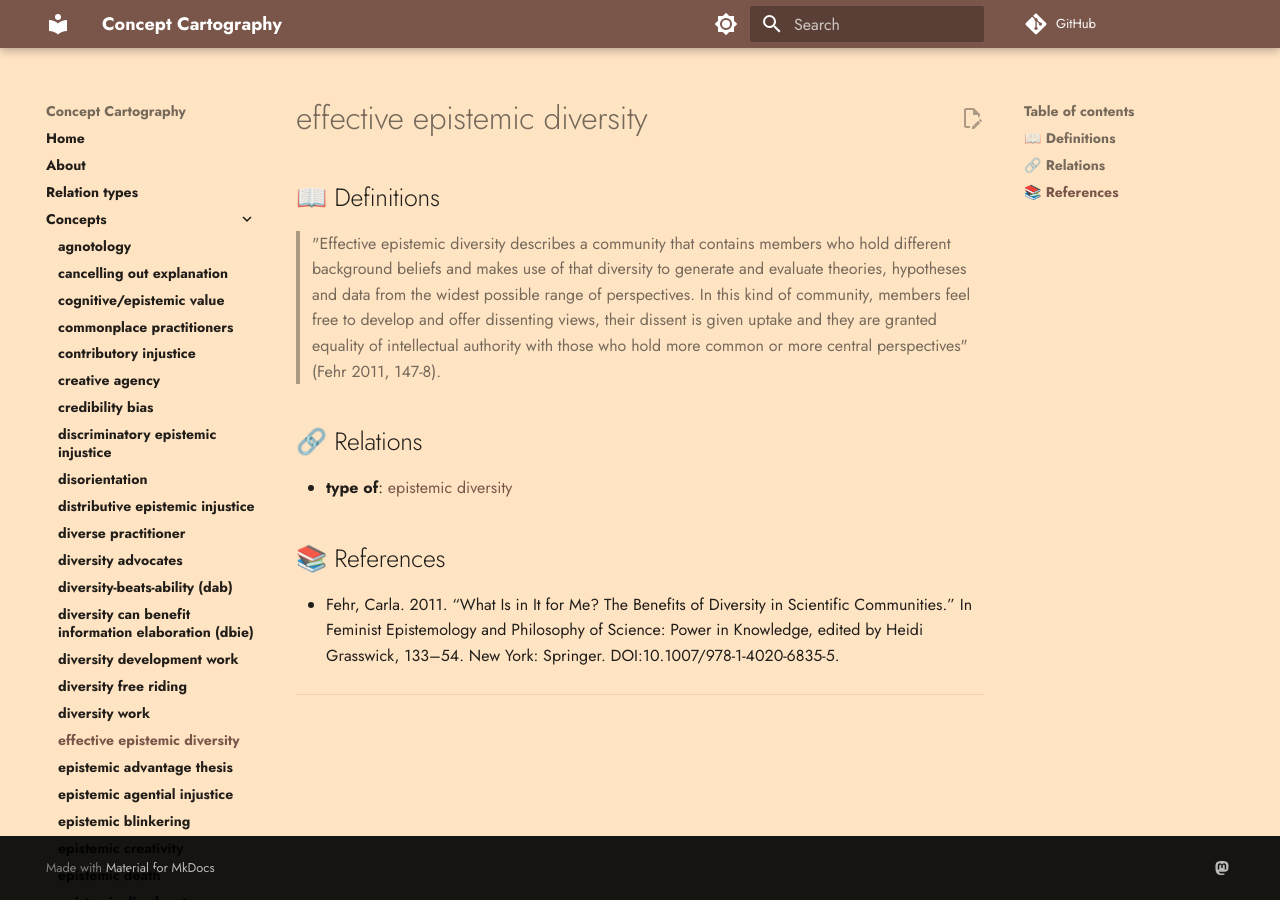
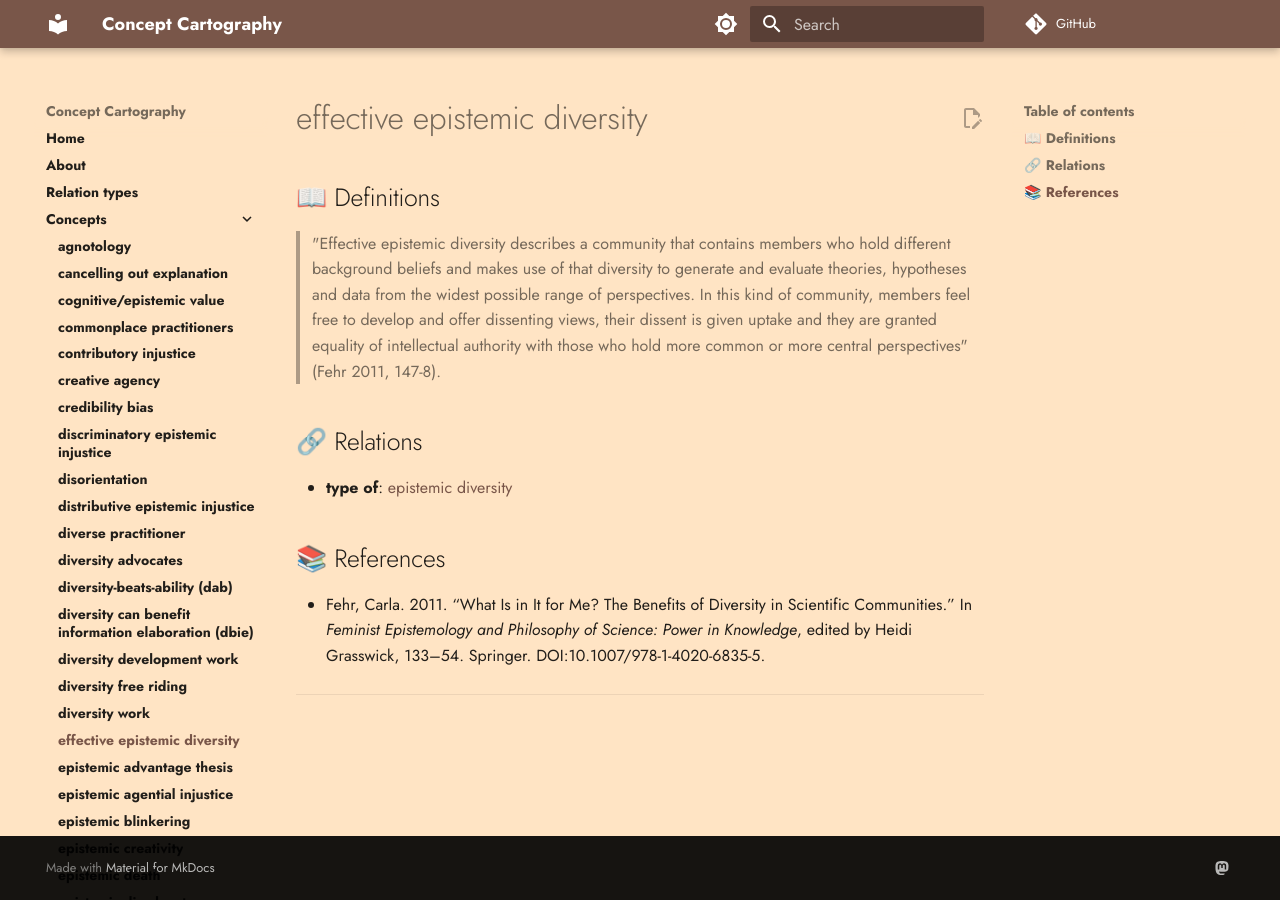
Before and after one commit to conceptcartography/conceptcartography, an MkDocs documentation site: the page built from docs/concepts/effective-epistemic-diversity.md, in a window 1280 px wide. Built offline with MkDocs 1.6.1 and Material for MkDocs 9.7.7, drawn with Linux system fonts in a browser that asks for light colours; comment, search, counter and statistics services are not loaded; the version menu is left out.

Commit message:
Update effective-epistemic-diversity.md

```diff
--- a/docs/concepts/effective-epistemic-diversity.md
+++ b/docs/concepts/effective-epistemic-diversity.md
@@ -10,7 +10,7 @@
 
 ## 📚 References
 
-- Fehr, Carla. 2011. “What Is in It for Me? The Benefits of Diversity in Scientific Communities.” In Feminist Epistemology and Philosophy of Science: Power in Knowledge, edited by Heidi Grasswick, 133–54. New York: Springer. DOI:10.1007/978-1-4020-6835-5.
+- Fehr, Carla. 2011. “What Is in It for Me? The Benefits of Diversity in Scientific Communities.” In _Feminist Epistemology and Philosophy of Science: Power in Knowledge_, edited by Heidi Grasswick, 133–54. Springer. DOI:10.1007/978-1-4020-6835-5.
 
 ---
 
```
